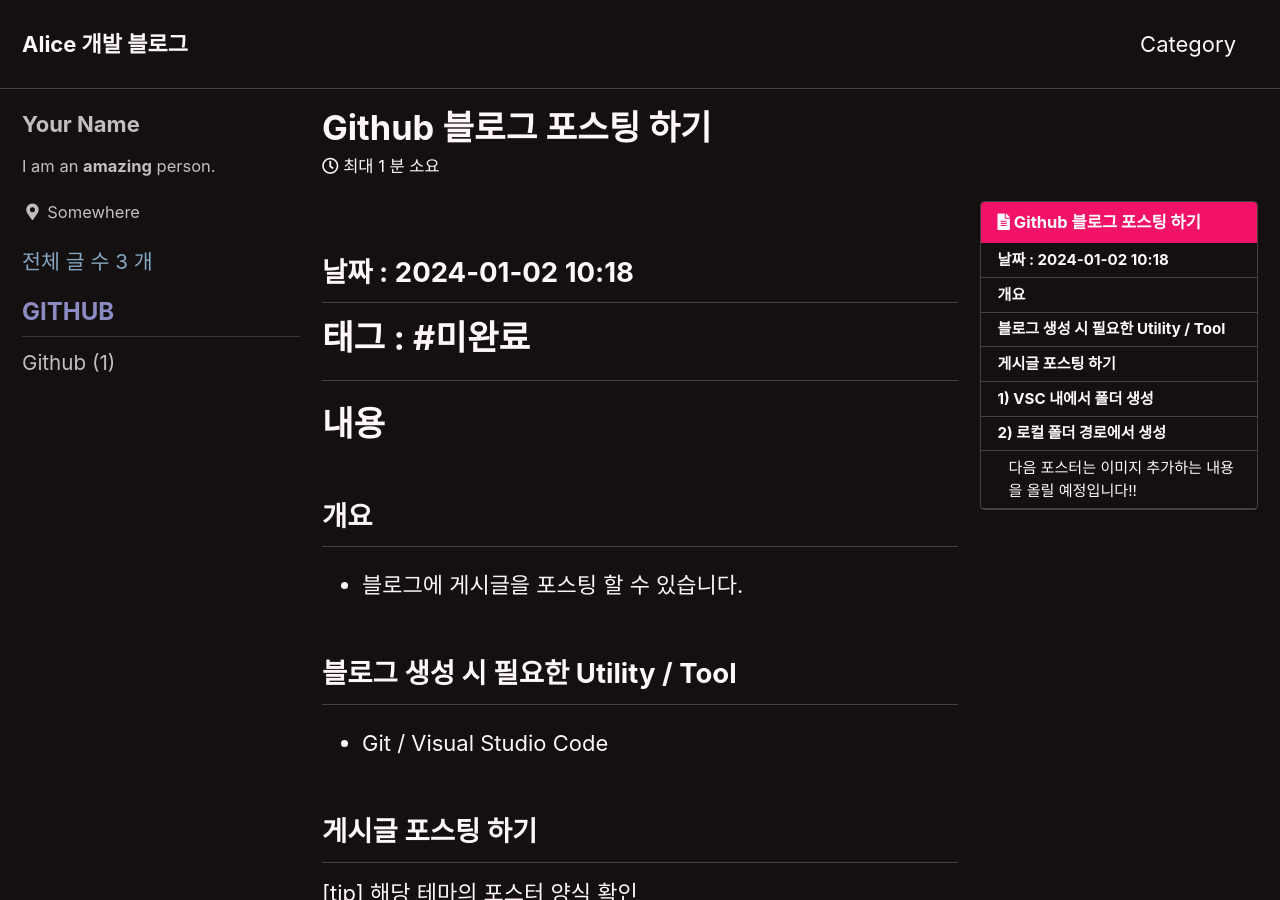
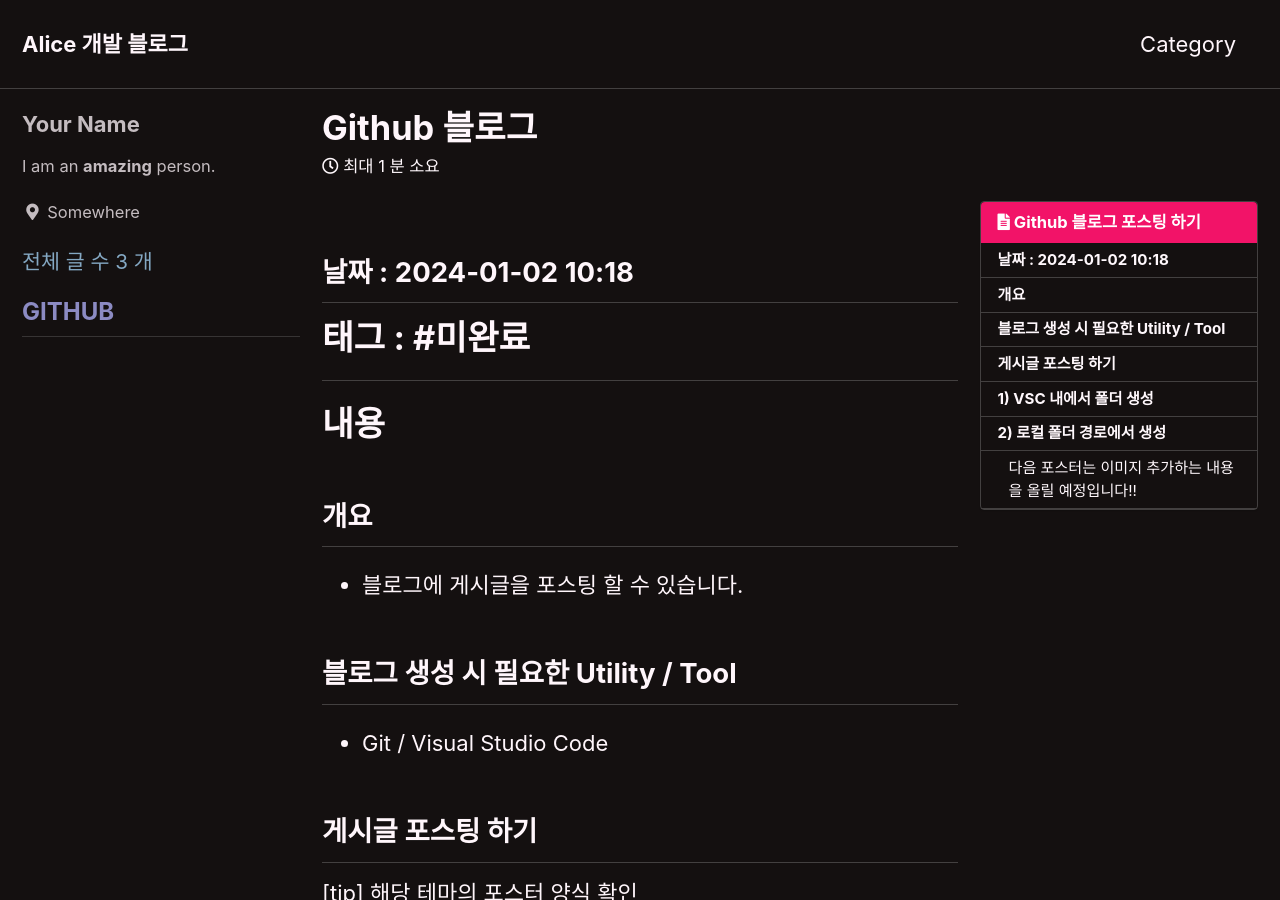
Before and after one commit to ejdtodemf/ejdtodemf.github.io, a Jekyll site: the page built from _posts/2024-01-02-github-Github 블로그 포스팅 하기.md, in a window 1280 px wide and 900 px high. Built offline with Jekyll 4.4.1, drawn with Linux system fonts in a browser that asks for light colours; cached includes are drawn as plain includes.

Commit message:
no message

```diff
--- a/_posts/2024-01-02-github-Github 블로그 포스팅 하기.md
+++ b/_posts/2024-01-02-github-Github 블로그 포스팅 하기.md
@@ -1,11 +1,11 @@
 ---
-title : "Github 블로그 포스팅 하기"
+title : "Github 블로그"
 excerpt : "Github 블로그 포스팅 하기"
 toc : true
 toc_sticky : true
 toc_label : "Github 블로그 포스팅 하기"
 categories:
-- Github
+- GithubBlog
 tags:
 - [미완료]
 last_modified_at: 2024-01-02T08:00:00-10:00:00
```
